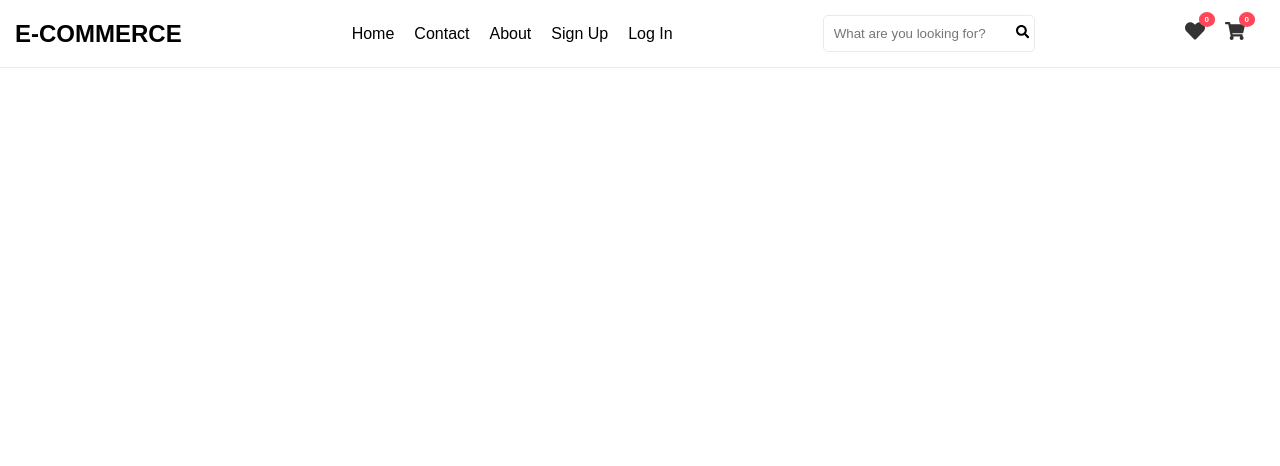
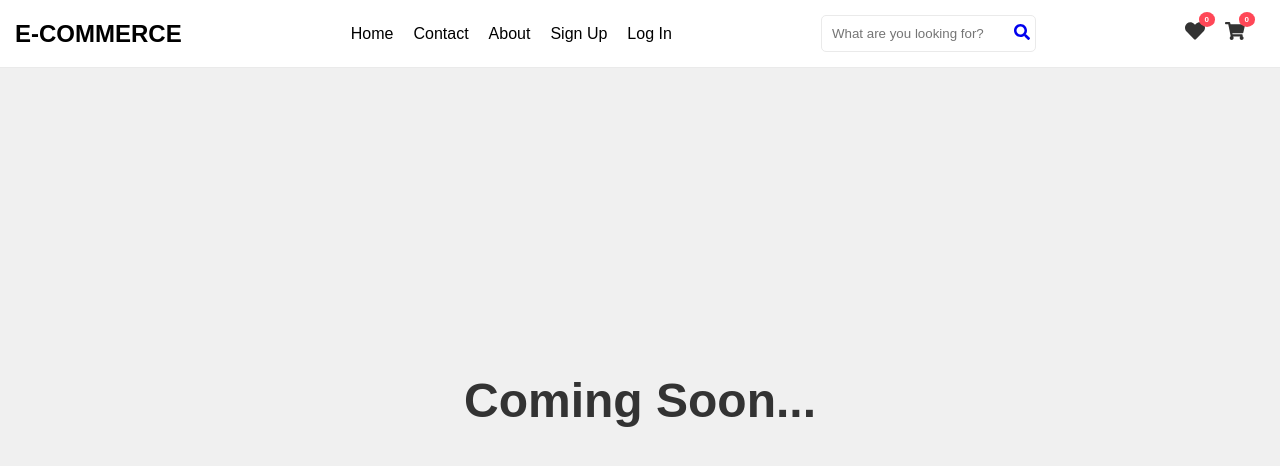
Before and after one commit to atharavsawant52/Ecommerce_Application, a React (Vite) app in the folder Ecommerce_App/: page /submit in a window 1280 px wide. Shown: the top 466 px of the page. Built offline with nearby package versions, Linux system fonts and the light colour scheme.

Commit message:
Submit issue solve

```diff
--- a/Ecommerce_App/src/Pages/Navbar.jsx
+++ b/Ecommerce_App/src/Pages/Navbar.jsx
@@ -1,6 +1,6 @@
 import React, { useState } from "react";
 import { useSelector, useDispatch } from "react-redux";
-import { Link } from "react-router-dom";
+import { Link, useNavigate } from "react-router-dom"; // Import useNavigate for redirecting
 import { FaSearch, FaHeart, FaShoppingCart, FaRegUserCircle } from "react-icons/fa";
 import ProfileDropdown from "./ProfileDropdown";
 import { clearUserFromLocalStorage } from "../utils/localStorage";
@@ -12,6 +12,8 @@ function Navbar() {
   const user = useSelector((state) => state.user.user);
   const dispatch = useDispatch();
   const [isDropdownOpen, setDropdownOpen] = useState(false);
+  const [searchQuery, setSearchQuery] = useState("");
+  const navigate = useNavigate();
 
   const handleLogout = () => {
     clearUserFromLocalStorage();
@@ -19,6 +21,12 @@ function Navbar() {
     setDropdownOpen(false);
   };
 
+  const handleSearchSubmit = (e) => {
+    e.preventDefault();
+    if (searchQuery.trim()) {
+      navigate("/Newupdate", { state: { query: searchQuery } });
+    }
+  };
 
   const toggleDropdown = () => {
     setDropdownOpen((prev) => !prev);
@@ -31,34 +39,28 @@ function Navbar() {
       </div>
 
       <ul className="nav-links">
-        <li>
-          <Link to="/">Home</Link>
-        </li>
-        <li>
-          <Link to="/contact">Contact</Link>
-        </li>
-        <li>
-          <Link to="/about">About</Link>
-        </li>
-
+        <li><Link to="/">Home</Link></li>
+        <li><Link to="/contact">Contact</Link></li>
+        <li><Link to="/about">About</Link></li>
         {!user && (
           <>
-            <li>
-              <Link to="/signup">Sign Up</Link>
-            </li>
-            <li>
-              <Link to="/login">Log In</Link>
-            </li>
+            <li><Link to="/signup">Sign Up</Link></li>
+            <li><Link to="/login">Log In</Link></li>
           </>
         )}
       </ul>
 
-      <div className="search-bar">
-        <input type="text" placeholder="What are you looking for?" />
-        <button>
+      <form className="search-bar" onSubmit={handleSearchSubmit}>
+        <input
+          type="text"
+          placeholder="What are you looking for?"
+          value={searchQuery}
+          onChange={(e) => setSearchQuery(e.target.value)}
+        />
+        <Link to="/submit" type="submit">
           <FaSearch />
-        </button>
-      </div>
+        </Link>
+      </form>
 
       <div className="icons">
         <Link to="/wishlist" className="icon-container">
@@ -69,8 +71,6 @@ function Navbar() {
           <FaShoppingCart />
           <span className="count">{cartItems ? cartItems.length : 0}</span>
         </Link>
-
-
         {user && (
           <div className="icon-container" onClick={toggleDropdown}>
             <FaRegUserCircle />
--- a/Ecommerce_App/src/Routing/Routing.jsx
+++ b/Ecommerce_App/src/Routing/Routing.jsx
@@ -37,6 +37,7 @@ function Routing() {
         <Route path="/payment" element={<Newupdate/>} />
         <Route path="/returns" element={<Newupdate/>} />
         <Route path="/reviews" element={<Newupdate/>} />
+        <Route path="/submit" element={<Newupdate/>} />
 
       </Routes>
     </div>
```
